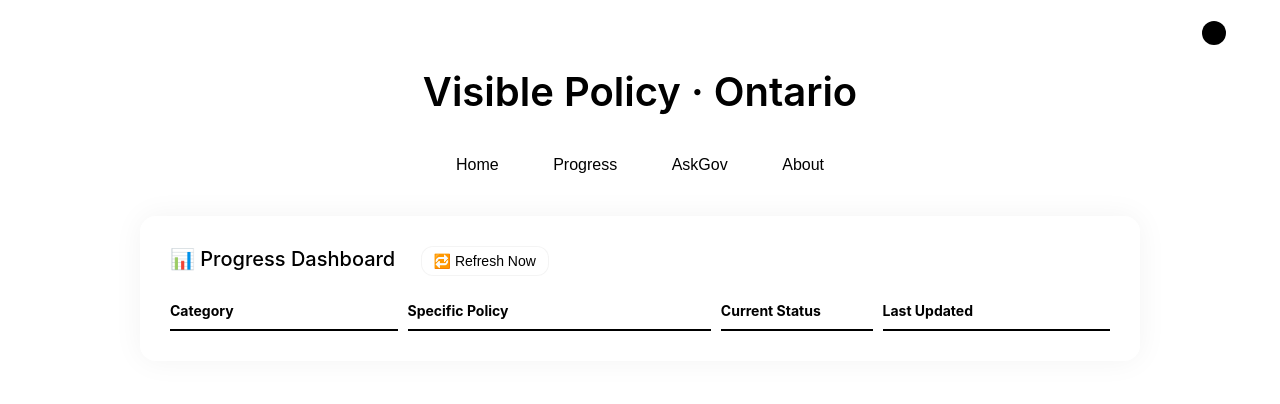
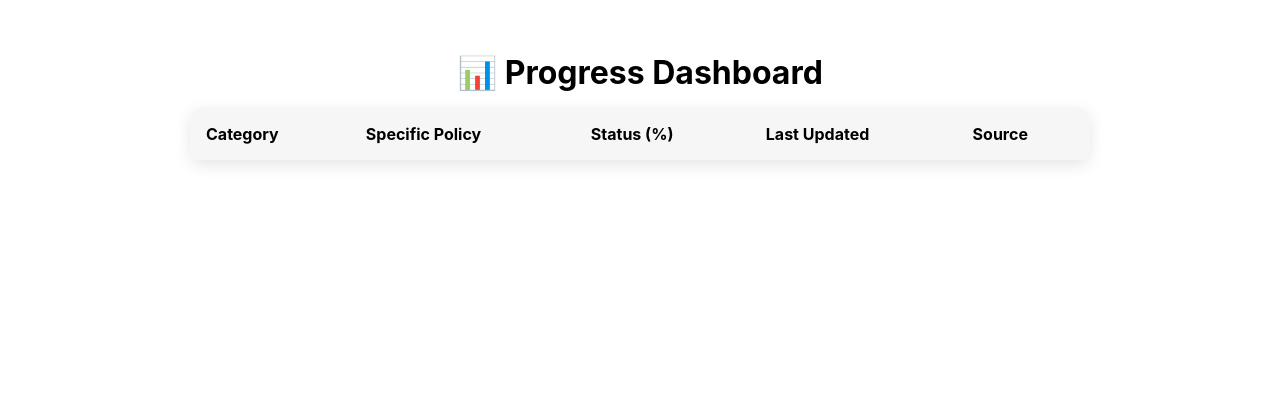
Before and after one commit to leonardoh-ca/visible-policy-data, a plain HTML site: page index.html in a window 1280 px wide. Drawn offline with Linux system fonts and the light colour scheme.

Commit message:
Update index.html

```diff
--- a/index.html
+++ b/index.html
@@ -1,211 +1,80 @@
 <!DOCTYPE html>
 <html lang="en">
 <head>
-  <meta charset="UTF-8" />
-  <meta name="viewport" content="width=device-width, initial-scale=1.0" />
+  <meta charset="UTF-8">
+  <meta name="viewport" content="width=device-width, initial-scale=1.0">
   <title>Visible Policy · Ontario</title>
   <style>
     body {
+      font-family: -apple-system, BlinkMacSystemFont, 'Segoe UI', Roboto;
+      background: rgba(255, 255, 255, 0.7);
+      backdrop-filter: blur(20px);
       margin: 0;
-      font-family: -apple-system, BlinkMacSystemFont, "Segoe UI", Roboto, Helvetica, Arial, sans-serif;
-      background: var(--bg);
-      color: var(--text);
-      transition: background 0.3s, color 0.3s;
-    }
-    :root {
-      --bg: #ffffff;
-      --text: #000000;
-      --glass: rgba(255, 255, 255, 0.6);
-    }
-    body.dark {
-      --bg: #1e1e1e;
-      --text: #ffffff;
-      --glass: rgba(30, 30, 30, 0.5);
-    }
-    .container {
-      max-width: 1000px;
-      margin: 0 auto;
-      padding: 40px 20px;
+      padding: 2rem;
+      display: flex;
+      flex-direction: column;
+      align-items: center;
     }
     h1 {
-      text-align: center;
-      font-weight: 600;
-      font-size: 2.5rem;
-      margin-bottom: 30px;
+      font-size: 2rem;
+      margin-bottom: 1rem;
     }
-    .tabs {
-      text-align: center;
-      margin-bottom: 30px;
+    table {
+      border-collapse: collapse;
+      width: 100%;
+      max-width: 900px;
+      background: white;
+      border-radius: 12px;
+      overflow: hidden;
+      box-shadow: 0 4px 16px rgba(0,0,0,0.1);
     }
-    .tabs button {
-      background: transparent;
-      border: none;
-      font-size: 16px;
-      margin: 0 15px;
-      cursor: pointer;
-      padding: 10px;
-      border-bottom: 2px solid transparent;
+    th, td {
+      padding: 1rem;
+      border-bottom: 1px solid #eee;
+      text-align: left;
     }
-    .tabs button:hover {
-      border-color: currentColor;
-    }
-    .module {
-      background: var(--glass);
-      backdrop-filter: blur(20px);
-      border-radius: 16px;
-      padding: 30px;
-      box-shadow: 0 0 30px rgba(0, 0, 0, 0.05);
-    }
-    .module-title {
-      font-size: 20px;
-      font-weight: 500;
-      margin-bottom: 16px;
-    }
-    .dashboard-table {
-      display: grid;
-      grid-template-columns: 1.5fr 2fr 1fr 1.5fr;
-      gap: 10px;
-      font-size: 14px;
-    }
-    .dashboard-table div {
-      padding: 10px 0;
-      border-bottom: 1px solid rgba(255, 255, 255, 0.2);
-    }
-    .dashboard-table .header {
-      font-weight: bold;
-      border-bottom: 2px solid currentColor;
-    }
-    #themeToggle {
-      position: fixed;
-      top: 20px;
-      right: 20px;
-      width: 60px;
-      height: 30px;
-      border-radius: 15px;
-      background: var(--glass);
-      backdrop-filter: blur(10px);
-      border: 1px solid rgba(255,255,255,0.2);
-      cursor: pointer;
-    }
-    #themeToggle::before {
-      content: '';
-      display: block;
-      width: 24px;
-      height: 24px;
-      background: var(--text);
-      border-radius: 50%;
-      transform: translateX(3px);
-      transition: transform 0.3s ease;
-    }
-    body.dark #themeToggle::before {
-      transform: translateX(33px);
-    }
-    button#refreshBtn {
-      margin-left: 20px;
-      padding: 6px 12px;
-      font-size: 14px;
-      background: rgba(255,255,255,0.1);
-      border: 1px solid rgba(200,200,200,0.2);
-      border-radius: 12px;
-      color: inherit;
-      cursor: pointer;
-      transition: all 0.2s ease-in-out;
-    }
-    button#refreshBtn:hover {
-      background: rgba(255,255,255,0.2);
-    }
-    .refresh-message {
-      font-size: 13px;
-      opacity: 0.6;
-      margin-top: 6px;
-    }
-    a.source-link {
-      font-size: 12px;
-      display: block;
-      opacity: 0.6;
-      margin-top: 4px;
+    th {
+      background: #f6f6f6;
     }
   </style>
 </head>
 <body>
-  <div id="themeToggle"></div>
-  <div class="container">
-    <h1>Visible Policy · Ontario</h1>
-    <div class="tabs">
-      <button>Home</button>
-      <button>Progress</button>
-      <button>AskGov</button>
-      <button>About</button>
-    </div>
-    <div class="module">
-      <div class="module-title">
-        📊 Progress Dashboard
-        <button id="refreshBtn">🔁 Refresh Now</button>
-      </div>
-      <div id="refreshStatus" class="refresh-message"></div>
-      <div class="dashboard-table" id="dashboard">
-        <div class="header">Category</div>
-        <div class="header">Specific Policy</div>
-        <div class="header">Current Status</div>
-        <div class="header">Last Updated</div>
-      </div>
-    </div>
-  </div>
+  <h1>📊 Progress Dashboard</h1>
+  <table>
+    <thead>
+      <tr>
+        <th>Category</th>
+        <th>Specific Policy</th>
+        <th>Status (%)</th>
+        <th>Last Updated</th>
+        <th>Source</th>
+      </tr>
+    </thead>
+    <tbody id="dashboard-body">
+      <tr><td colspan="5">Loading...</td></tr>
+    </tbody>
+  </table>
   <script>
-    const dashboard = document.getElementById("dashboard");
-
-    async function fetchAndRenderDashboard() {
-      try {
-        const res = await fetch("progress.json");
-        const data = await res.json();
-        dashboard.innerHTML = `
-          <div class="header">Category</div>
-          <div class="header">Specific Policy</div>
-          <div class="header">Current Status</div>
-          <div class="header">Last Updated</div>
-        `;
-        data.forEach(item => {
-          let statusIcon = "🟡";
-          if (item.status === "Completed") statusIcon = "🟢";
-          if (item.status === "Delay") statusIcon = "🔴";
-          const updatedBlock = `
-            <div>
-              ${item.updated_at}
-              <a href="${item.source}" class="source-link" target="_blank">🔗 View Source</a>
-            </div>`;
-          dashboard.innerHTML += `
-            <div>${item.category}</div>
-            <div>${item.policy}</div>
-            <div>${statusIcon} ${item.status} ${item.percent || 0}%</div>
-            ${updatedBlock}
+    fetch('progress.json')
+      .then(res => res.json())
+      .then(data => {
+        const body = document.getElementById('dashboard-body');
+        body.innerHTML = '';
+        data.forEach(entry => {
+          const row = document.createElement('tr');
+          row.innerHTML = `
+            <td>${entry.category}</td>
+            <td>${entry.policy}</td>
+            <td>${entry.status} (${entry.percent}%)</td>
+            <td>${entry.updated_at}</td>
+            <td><a href="${entry.source}" target="_blank">Source</a></td>
           `;
+          body.appendChild(row);
         });
-      } catch (e) {
-        dashboard.innerHTML = "<div>Failed to load data</div>";
-      }
-    }
-
-    fetchAndRenderDashboard();
-    setInterval(fetchAndRenderDashboard, 1000 * 60 * 30);
-
-    document.getElementById('refreshBtn').addEventListener('click', () => {
-      document.getElementById('refreshStatus').textContent = 'Refreshing...';
-      fetchAndRenderDashboard().then(() => {
-        document.getElementById('refreshStatus').textContent =
-          'Updated at ' + new Date().toLocaleTimeString();
-        setTimeout(() => {
-          document.getElementById('refreshStatus').textContent = '';
-        }, 4000);
+      })
+      .catch(err => {
+        document.getElementById('dashboard-body').innerHTML = `<tr><td colspan="5">Failed to load data.</td></tr>`;
       });
-    });
-
-    const toggle = document.getElementById("themeToggle");
-    toggle.addEventListener("click", () => {
-      document.body.classList.toggle("dark");
-    });
-    if (window.matchMedia("(prefers-color-scheme: dark)").matches) {
-      document.body.classList.add("dark");
-    }
   </script>
 </body>
 </html>
```
